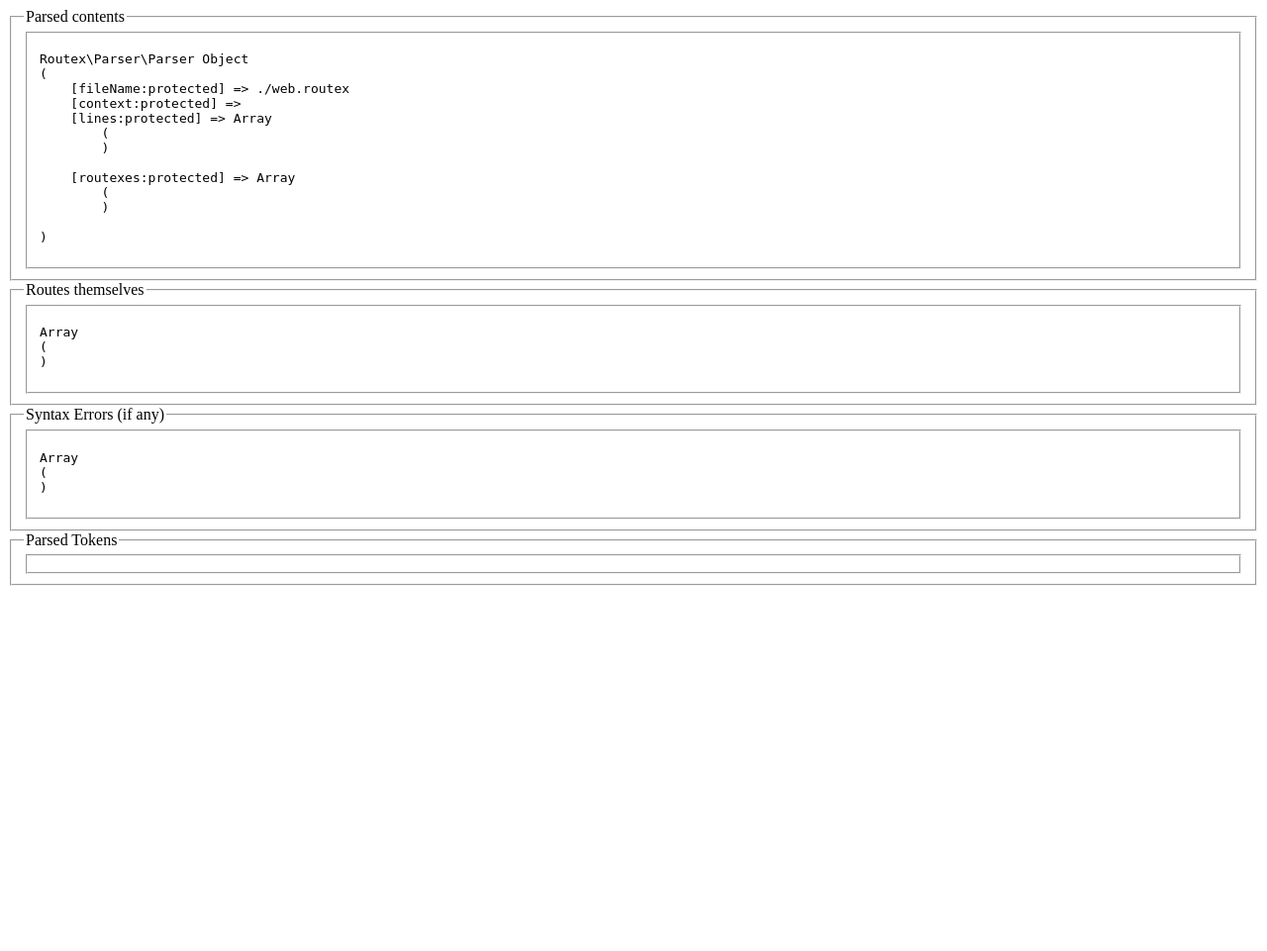
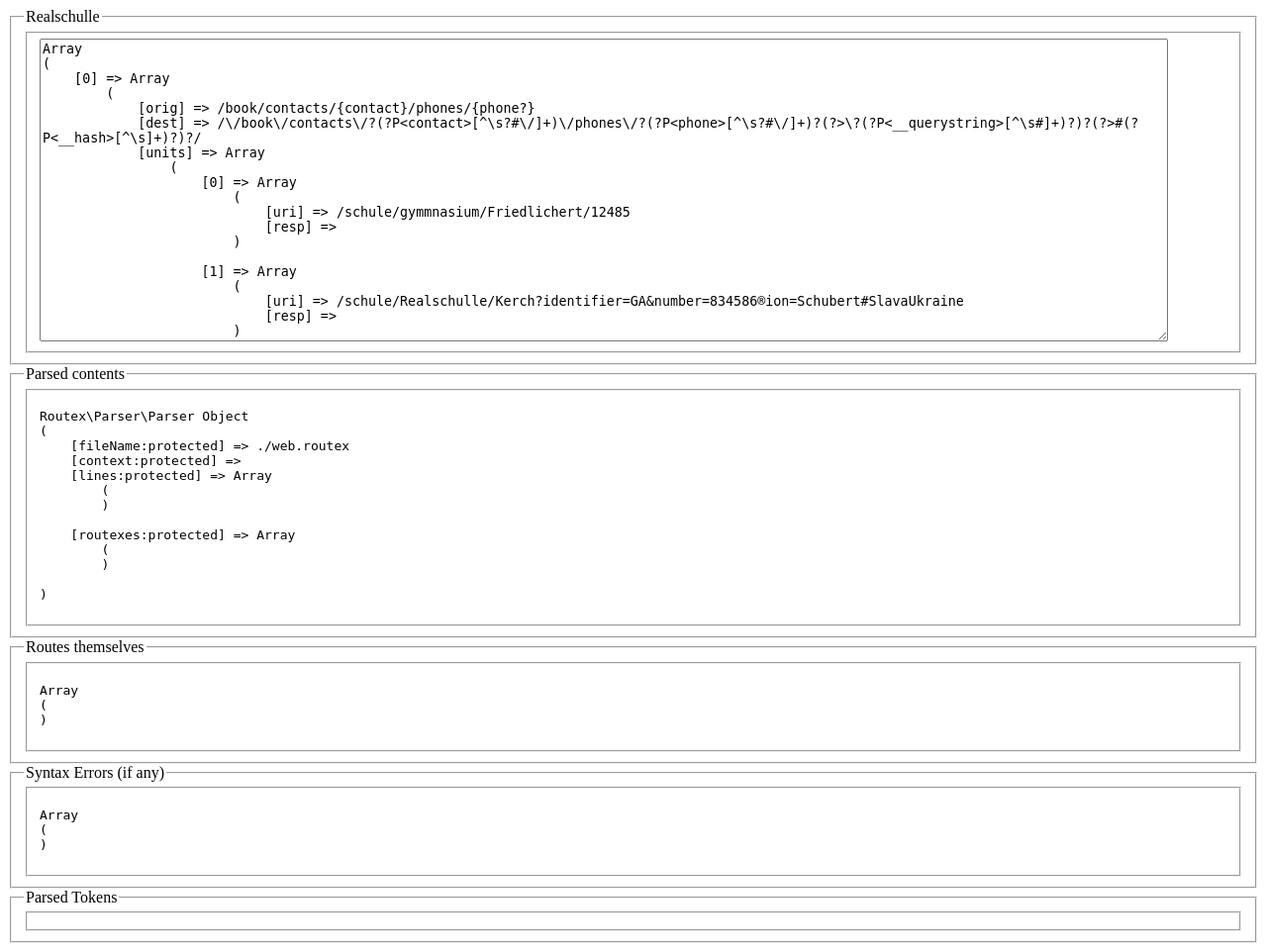
Before and after one commit to collei/routex, a PHP site: page / in a window 1280 px wide. Shown: the whole page at 99% size. Before the commit the page ends 592 px from the top, so only its background shows below. Run offline with PHP 8.4, Linux system fonts and the light colour scheme.

Commit message:
implemented route matching

```diff
--- a/index.php
+++ b/index.php
@@ -4,6 +4,47 @@ require './vendor/autoload.php';
 use Routex\Parser\Tokenizer;
 use Routex\Parser\SyntaxAnalyzer;
 use Routex\Parser\Parser;
+use Routex\Engine\Route;
+
+$directions = [
+	'/book/contacts/{contact}/phones/{phone?}',
+	'/schule/{type}/{name?}/{student?}',
+];
+
+$sample_uris = [
+	'/schule/gymmnasium/Friedlichert/12485',
+	'/schule/Realschulle/Kerch?identifier=GA&number=834586&region=Schubert#SlavaUkraine',
+	'/schule/hauptschule?type=LEGO-IV',
+	'/book/contacts/1376/phones/79857644323',
+	'/book/contacts/1376/phones?dull=no',
+];
+
+$samples = [];
+
+foreach ($directions as $direction) {
+	$compiled = Route::compileUri($direction);
+	//
+	$sample = [
+		'orig' => $direction,
+		'dest' => $compiled,
+		'units' => []
+	];
+	//
+	foreach ($sample_uris as $uri) {
+		$resp = Route::matchUri($compiled, $uri, $data);
+		//
+		$sample['units'][] = $resp ? compact('uri','resp','data') : compact('uri','resp');
+	}
+	//
+	$samples[] = $sample;
+}
+
+?>
+<fieldset>
+	<legend>Realschulle</legend>
+	<fieldset><textarea style="width:95% !important" rows="20"><?php echo print_r($samples,true); ?></textarea></fieldset>
+</fieldset>
+<?php
 
 $example = './web.routex';
 
--- a/src/Routex/Engine/Route.php
+++ b/src/Routex/Engine/Route.php
@@ -32,9 +32,30 @@ class Route
 			}
 		}
 		//
-		return str_replace(
-			')?/(', ')?/?(', str_replace($replacer['from'], $replacer['to'], $uri)
-		) . self::URI_COMPILED_TAIL;
+		return '/' . str_replace(
+			[')?/(','/(','/'], [')?/?(','/?(','\/'], str_replace($replacer['from'], $replacer['to'], $uri)
+		) . self::URI_COMPILED_TAIL . '/';
+	}
+
+	public static function matchUri($pattern, $uri, &$parameters)
+	{
+		$parameters = [];
+		//
+		if (1 == preg_match($pattern, $uri, $data)) {
+			foreach ($data as $key => $value) {
+				if ('__querystring' == $key) {
+					parse_str($value, $values);
+					//
+					$parameters[$key] = $values;
+				} elseif (is_string($key)) {
+					$parameters[$key] = $value;
+				}
+			}
+			//
+			return true;
+		}
+		//
+		return false;
 	}
 
 	public function __construct($name, $verb, $uri, $handler)
```
